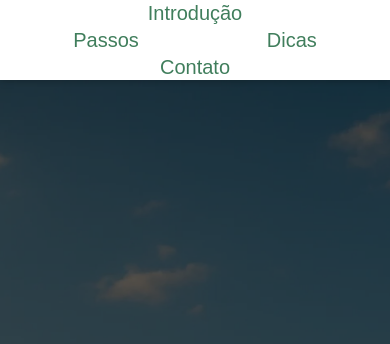
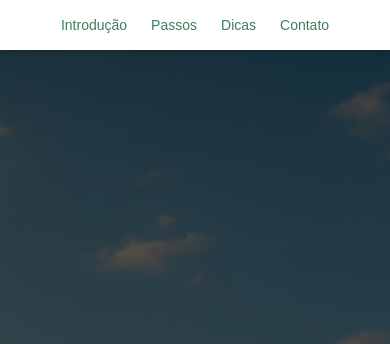
Before and after one commit to userchard/site_milho, a plain HTML site: page index.html in a window 390 px wide. Shown: the top 344 px of the page. Drawn offline with nearby package versions, Linux system fonts and the light colour scheme.

Commit message:
Update style.css

```diff
--- a/style.css
+++ b/style.css
@@ -9,6 +9,7 @@ body {
     margin: 0;
     padding: 0;
     box-sizing: border-box;
+    max-width: 100%;
 }
 
 html {
@@ -275,6 +276,17 @@ form button:hover {
     .card-content {
         text-align: center; /* Centraliza o texto */
     }
+
+    nav {
+        flex-direction: row; /* Empilha os links verticalmente */
+        height: 50px; /* Ajusta a altura automaticamente */
+        }
+
+    nav a {
+        font-size: 14px; /* Reduz o tamanho da fonte */
+        margin: 0px 12px; /* Reduz as margens entre os links */
+        text-align: left; /* Centraliza o texto dos links */
+    }
 }
 
 /* Estilos para o modo escuro */
```
